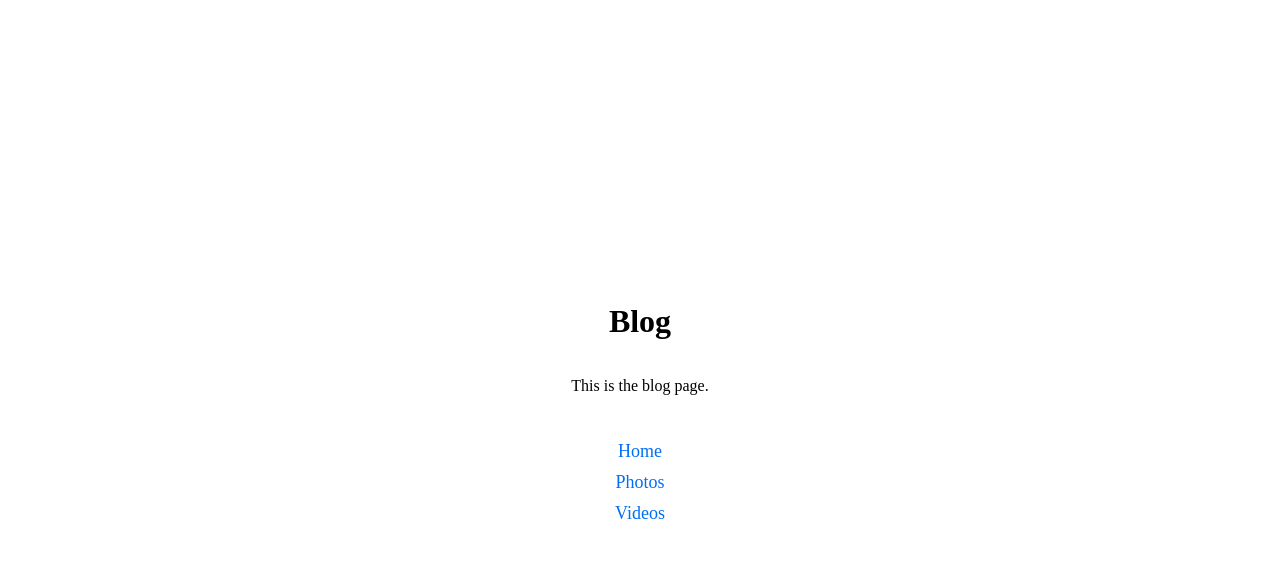
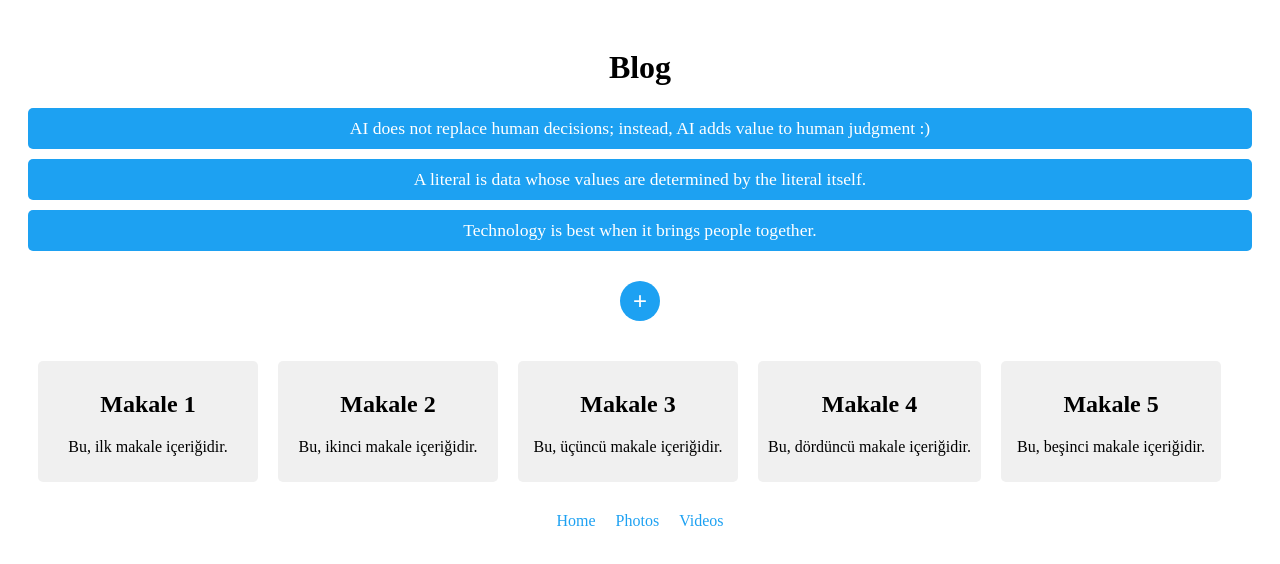
Before and after one commit to hilalnurdurdac/site, a Next.js app in the folder frontend/: page /blog in a window 1280 px wide. Shown: the top 564 px of the page. Built offline with nearby package versions, Linux system fonts and the light colour scheme.

Commit message:
future[]
add blog and css

```diff
--- a/frontend/pages/blog.js
+++ b/frontend/pages/blog.js
@@ -1,11 +1,43 @@
+import React, { useState } from 'react';
 import Link from 'next/link';
-import styles from '../styles/Home.module.css'; // CSS dosyasını import et
+import styles from '../styles/Blog.module.css'; // CSS dosyasını import et
 
 function BlogPage() {
+  // Random tweet cümleleri
+  const tweets = [
+    "AI does not replace human decisions; instead, AI adds value to human judgment :)",
+    "A literal is data whose values are determined by the literal itself.",
+    "Technology is best when it brings people together."
+  ];
+
+  // Makaleler
+  const [articles, setArticles] = useState([
+    { id: 1, title: 'Makale 1', content: 'Bu, ilk makale içeriğidir.' },
+    { id: 2, title: 'Makale 2', content: 'Bu, ikinci makale içeriğidir.' },
+    { id: 3, title: 'Makale 3', content: 'Bu, üçüncü makale içeriğidir.' },
+    { id: 4, title: 'Makale 4', content: 'Bu, dördüncü makale içeriğidir.' },
+    { id: 5, title: 'Makale 5', content: 'Bu, beşinci makale içeriğidir.' }
+  ]);
+
   return (
     <div className={styles.container}>
       <h1>Blog</h1>
-      <p>This is the blog page.</p>
+      <div className={styles.tweets}>
+        {tweets.map((tweet, index) => (
+          <div key={index} className={styles.tweet}>
+            {tweet}
+          </div>
+        ))}
+      </div>
+      <button className={styles.addButton}>+</button>
+      <div className={styles.articles}>
+        {articles.map(article => (
+          <div key={article.id} className={styles.article}>
+            <h2>{article.title}</h2>
+            <p>{article.content}</p>
+          </div>
+        ))}
+      </div>
       <nav className={styles.nav}>
         <Link href="/">Home</Link>
         <Link href="/photos">Photos</Link>
--- /dev/null
+++ b/frontend/styles/Blog.module.css
@@ -0,0 +1,54 @@
+.container {
+    text-align: center;
+    margin: 0 auto;
+    padding: 20px;
+  }
+
+  .tweets {
+    margin-bottom: 30px;
+  }
+
+  .tweet {
+    background-color: #1DA1F2;
+    color: white;
+    padding: 10px;
+    margin-bottom: 10px;
+    border-radius: 5px;
+    font-size: 1.1em;
+  }
+
+  .addButton {
+    background-color: #1DA1F2;
+    color: white;
+    border: none;
+    border-radius: 50%;
+    width: 40px;
+    height: 40px;
+    font-size: 1.5em;
+    cursor: pointer;
+    margin-bottom: 30px;
+  }
+
+  .articles {
+    display: flex;
+    overflow-x: auto;
+    gap: 20px;
+    padding: 10px;
+  }
+
+  .article {
+    min-width: 200px;
+    background-color: #f0f0f0;
+    padding: 10px;
+    border-radius: 5px;
+  }
+
+  .nav {
+    margin-top: 20px;
+  }
+
+  .nav a {
+    margin: 0 10px;
+    text-decoration: none;
+    color: #1DA1F2;
+  }
```
